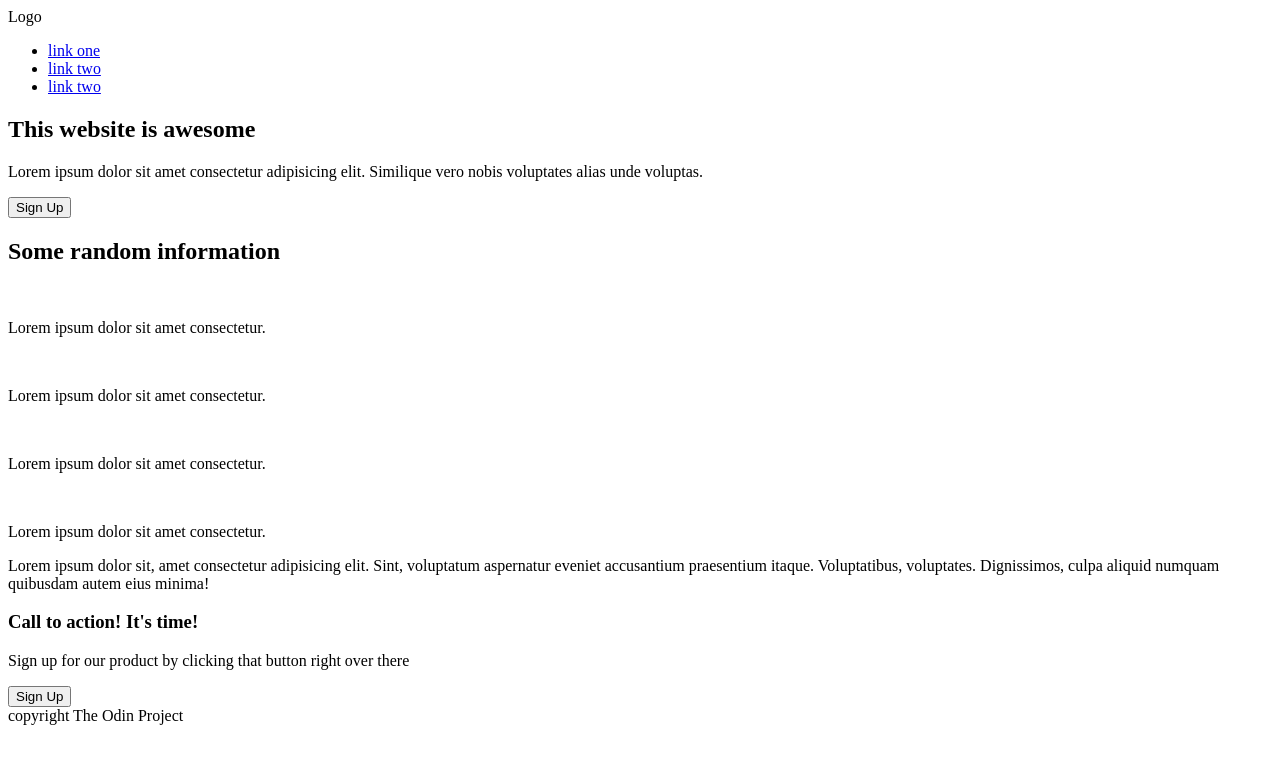
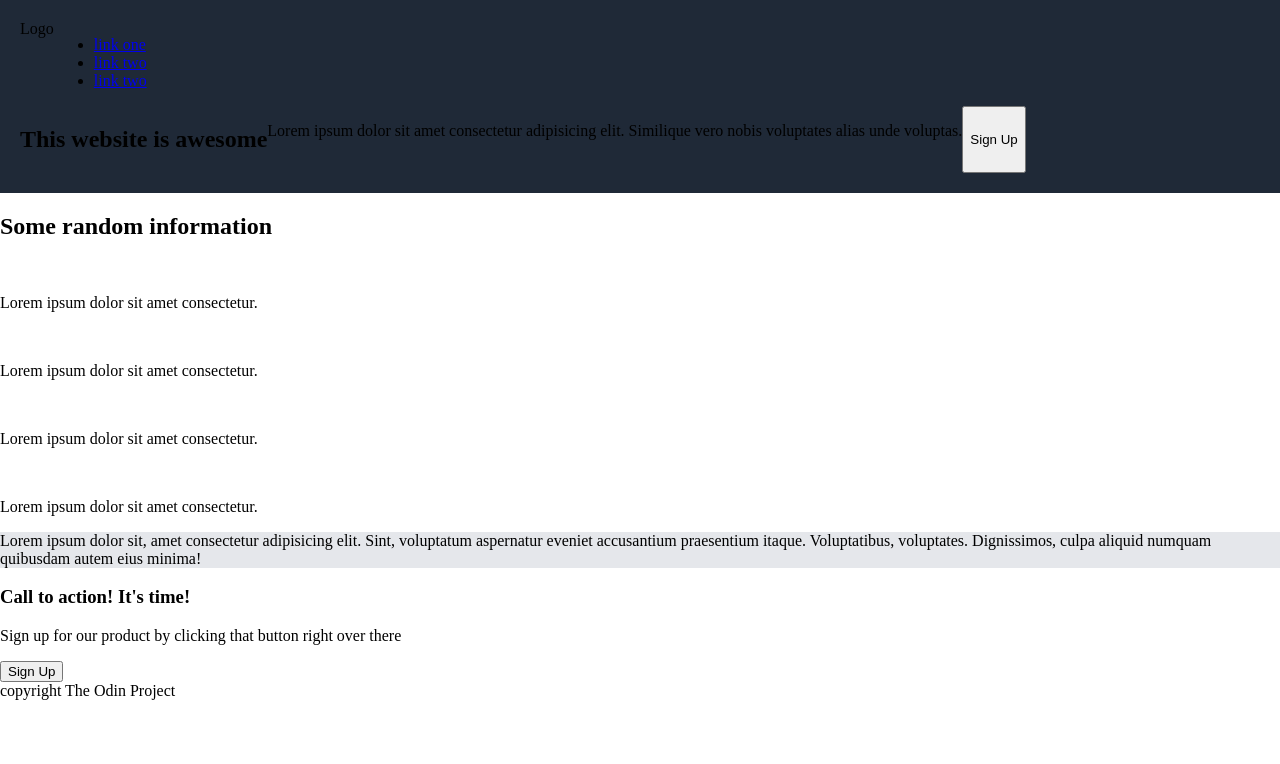
Before and after one commit to daapplew/odin-landing-page, a plain HTML site: page index.html in a window 1280 px wide. Drawn offline with Linux system fonts and the light colour scheme.

Commit message:
started adding css styles

```diff
--- a/index.html
+++ b/index.html
@@ -4,19 +4,19 @@
     <meta charset="UTF-8">
     <meta http-equiv="X-UA-Compatible" content="IE=edge">
     <meta name="viewport" content="width=device-width, initial-scale=1.0">
-    <title>Document</title>
+    <title>Landing Page</title>
+    <link rel="stylesheet" href="./styles.css">
 </head>
 <body>
     <div class="top-container">
         <div class="top-header">
             <header> Logo</header>
-            <nav>
                 <ul>
                     <li><a href="#">link one</a></li>
                     <li><a href="#">link two</a></li>
                     <li><a href="#">link two</a></li>
                 </ul>
-            </nav>
+
         </div>
 
         <div class="bottom-header">
@@ -24,7 +24,7 @@
             <p>Lorem ipsum dolor sit amet consectetur adipisicing elit. Similique vero nobis voluptates alias unde voluptas.</p>
             <button>Sign Up</button>
 
-            <img src="" alt="">
+            <!-- <img src="https://external-content.duckduckgo.com/iu/?u=https%3A%2F%2Fwww.theeastnashvillian.com%2Fwp-content%2Fuploads%2F2020%2F07%2FPlaceholder-template-image-1.jpg&f=1&nofb=1" alt=" placeholder"> -->
         </div>
     </div>
 
--- a/styles.css
+++ b/styles.css
@@ -0,0 +1,26 @@
+body {
+    margin: 0px;
+    padding: 0px;
+    box-sizing: border-box;
+}
+
+.top-container {
+    background-color: #1F2937 ;
+    padding: 20px;
+}
+
+.top-header {
+    display: flex;
+}
+
+.bottom-header{
+    display: flex;
+}
+
+.section1 {
+
+}
+
+.section2 {
+    background-color: #E5E7EB;
+}
```
